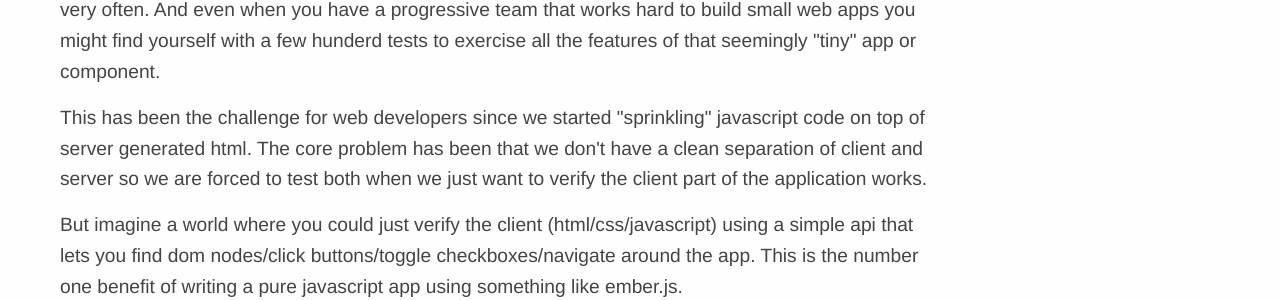
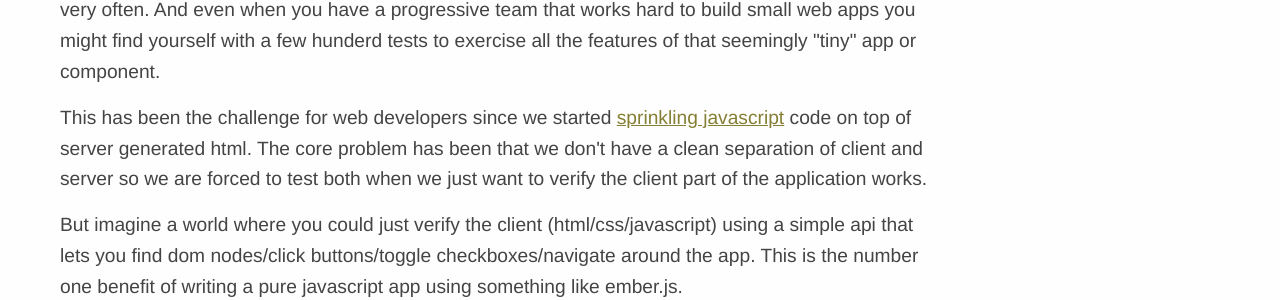
Before and after one commit to toranb/toranb.github.io, a Jekyll site: the page built from _posts/2014-04-27-The-number-one-reason-to-build-a-javascript-application-fast-feedback.html, in a window 1280 px wide. Shown: the part 512-812 px from the top of the page. Built offline with Jekyll 4.4.1, drawn with Linux system fonts in a browser that asks for light colours; Markdown is read by kramdown in place of the engine named in the settings; some of the changed lines change nothing that is shown.

Commit message:
added sprinkle link

```diff
--- a/_posts/2014-04-27-The-number-one-reason-to-build-a-javascript-application-fast-feedback.html
+++ b/_posts/2014-04-27-The-number-one-reason-to-build-a-javascript-application-fast-feedback.html
@@ -13,7 +13,7 @@ categories: blog archive
 
 <p>I've found that when your project's total build time gets over 60 seconds you simply don't want to run it very often. And even when you have a progressive team that works hard to build small web apps you might find yourself with a few hunderd tests to exercise all the features of that seemingly "tiny" app or component.</p>
 
-<p>This has been the challenge for web developers since we started "sprinkling" javascript code on top of server generated html. The core problem has been that we don't have a clean separation of client and server so we are forced to test both when we just want to verify the client part of the application works.</p>
+<p>This has been the challenge for web developers since we started <a href="http://www.confreaks.com/videos/2422-railsconf2013-opening-keynote-patterns-of-basecamp-s-application-architecture">sprinkling javascript</a> code on top of server generated html. The core problem has been that we don't have a clean separation of client and server so we are forced to test both when we just want to verify the client part of the application works.</p>
 
 <p>But imagine a world where you could just verify the client (html/css/javascript) using a simple api that lets you find dom nodes/click buttons/toggle checkboxes/navigate around the app. This is the number one benefit of writing a pure javascript app using something like ember.js.</p>
 
```
